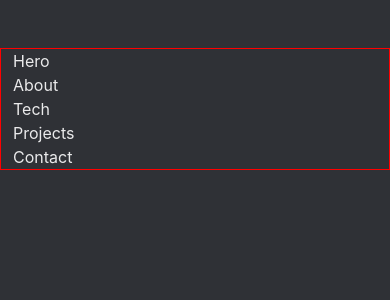
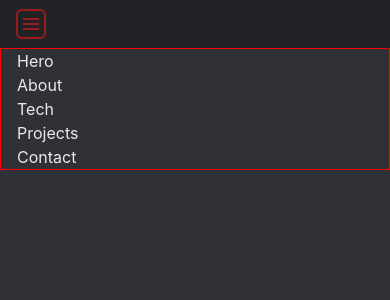
Before and after one commit to F3azy/portfolio, a React (Vite) app: page / in a window 390 px wide. Shown: the top 300 px of the page. Built offline with nearby package versions, Linux system fonts and the light colour scheme.

Commit message:
finished the mobile navigation menu, nedd to add the active section logic to the nav

```diff
--- a/src/App.jsx
+++ b/src/App.jsx
@@ -1,15 +1,16 @@
 import { Box, ChakraProvider } from '@chakra-ui/react';
 import { theme } from "./styles/theme";
 import './styles/global.css';
-import { About, Contact, Hero, Projects, Sidebar, Tech } from './components';
+import { About, Contact, Hero, Projects, Sidebar, Tech, MobileNav } from './components';
 
 function App() {
 
   return (
     <ChakraProvider theme={theme}>
       <Sidebar />
+      <MobileNav />
       <Box m={{base: "48px 0", lg: "0 0 0 72px"}} border={"1px solid red"}>
-        <Box p={{base: "0 12px", lg: "0 188px"}}>
+        <Box p={{base: "0 16px", lg: "0 188px"}}>
           <Hero />
           <About />
           <Tech />
--- /dev/null
+++ b/src/components/MobileNav.jsx
@@ -0,0 +1,85 @@
+import React from 'react';
+import {
+    useDisclosure,
+    Drawer,
+    DrawerOverlay,
+    DrawerContent,
+    DrawerHeader,
+    DrawerBody,
+    DrawerCloseButton,
+    Flex,
+    IconButton
+} from '@chakra-ui/react';
+import { BiMenu } from 'react-icons/bi';
+import { navLinks, socialLinks } from '../constants';
+import NavItem from './NavItem';
+import SocialLink from './SocialLink';
+
+const MobileNav = () => {
+    const { isOpen, onOpen, onClose } = useDisclosure();
+
+  return (
+    <Flex
+    w="full"
+    h="48px"
+    alignItems="center"
+    bg="brand.dark.900"
+    p="0 16px"
+    position="fixed"
+    top="0"
+    display={{base: "flex", lg: "none"}}
+    >
+      <IconButton
+      minW="30px"
+      h="30px"
+      aria-label="Menu"
+      icon={<BiMenu />}
+      bg="transparent"
+      fontSize="24px"
+      color="brand.primary"
+      border="2px solid"
+      borderColor="brand.primary"
+      onClick={onOpen}
+      />
+      <Drawer
+      placement="left"
+      onClose={onClose}
+      isOpen={isOpen}
+      returnFocusOnClose={false}
+      >
+        <DrawerOverlay />
+        <DrawerContent bg="brand.dark.900">
+            <DrawerCloseButton fontSize="16px" color="brand.primary" />
+            <DrawerHeader></DrawerHeader>
+            <DrawerBody>
+                <Flex
+                h="full"
+                direction="column"
+                justify="space-between"
+                p="16px 0"
+                display={{base: "flex", lg: "none"}}
+                >
+                    <Flex as="nav" direction="column" rowGap="24px">
+                    {navLinks.map((navLink) =>
+                        <NavItem
+                        key={navLink.id}
+                        id={navLink.id}
+                        title={navLink.title}
+                        icon={navLink.icon}
+                        />
+                        )}
+                    </Flex>
+                    <Flex justifyContent="center" columnGap="40px">
+                        {socialLinks.map((socialLink) =>
+                        <SocialLink key={socialLink.id} icon={socialLink.icon} url={socialLink.url} />
+                        )}
+                    </Flex>
+                </Flex>
+            </DrawerBody>
+        </DrawerContent>
+      </Drawer>
+  </Flex>
+  )
+};
+
+export default MobileNav;
--- a/src/components/NavItem.jsx
+++ b/src/components/NavItem.jsx
@@ -1,4 +1,4 @@
-import { Box, Center, Icon, Tooltip } from '@chakra-ui/react';
+import { Box, Center, Icon, Text, Tooltip } from '@chakra-ui/react';
 import React, { useState } from 'react';
 
 const NavItem = ({id, title, icon}) => {
@@ -6,8 +6,8 @@ const NavItem = ({id, title, icon}) => {
 
 
   return (
-      <Box p="0 12px" position="relative">
-        <Center>
+      <Box p={{base: "0", lg: "0 12px"}} position="relative">
+        <Center justifyContent={{base: "flex-start", lg: "center"}} columnGap="12px">
             <Tooltip
             hasArrow
             label={`${title}`}
@@ -38,6 +38,14 @@ const NavItem = ({id, title, icon}) => {
                     <Icon as={icon} boxSize={8}/>
                 </Center>
             </Tooltip>
+            <Text
+            display={{base: "block", lg: "none"}}
+            fontSize="20px"
+            fontWeight="bold"
+            color="brand.primary"
+            >
+                {title}
+            </Text>
             <Box
             w="8px"
             h={isHovering ? "20px" : "8px"}
@@ -46,6 +54,7 @@ const NavItem = ({id, title, icon}) => {
             position="absolute"
             left="-1"
             transition="height 0.15s linear"
+            display={{base: "none", lg: "block"}}
             />
         </Center>
     </Box>
--- a/src/components/Sidebar.jsx
+++ b/src/components/Sidebar.jsx
@@ -1,5 +1,5 @@
 import React from 'react';
-import { Box, Flex, Spacer } from '@chakra-ui/react';
+import { Flex } from '@chakra-ui/react';
 import { navLinks, socialLinks } from '../constants';
 import NavItem from './NavItem';
 import SocialLink from './SocialLink';
@@ -7,7 +7,16 @@ import SocialLink from './SocialLink';
 
 const Sidebar = () => {
   return (
-    <Flex h="full" direction="column" justify="space-between" bg="brand.dark.900" p="12px 0" position="fixed" display={{base: "none", lg: "flex"}}>
+    <Flex
+    h="full"
+    direction="column"
+    justify="space-between"
+    bg="brand.dark.900"
+    p="12px 0"
+    position="fixed"
+    left="0"
+    display={{base: "none", lg: "flex"}}
+    >
       <Flex as="nav" direction="column" rowGap="12px">
         {navLinks.map((navLink) =>
           <NavItem
--- a/src/components/SocialLink.jsx
+++ b/src/components/SocialLink.jsx
@@ -3,7 +3,7 @@ import React from 'react';
 
 const SocialLink = ({icon, url}) => {
   return (
-    <Box p="0 12px" position="relative">
+    <Box p={{base: "0", lg: "0 12px"}} position="relative">
         <Link href={url} isExternal>
             <Center
             color="brand.primary"
--- a/src/components/index.js
+++ b/src/components/index.js
@@ -4,9 +4,11 @@ import About from './About';
 import Tech from './Tech';
 import Projects from './Projects';
 import Contact from './Contact';
+import MobileNav from './MobileNav';
 
 export {
     Sidebar,
+    MobileNav,
     Hero,
     About,
     Tech,
```
